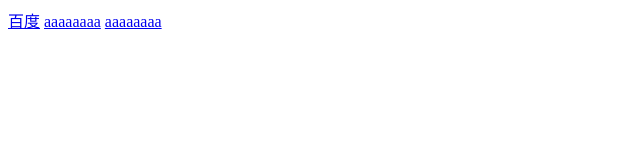
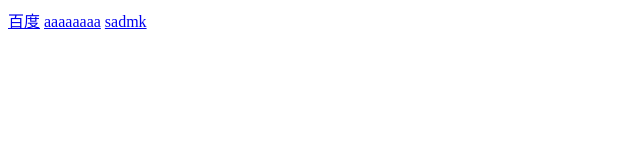
Before and after one commit to xiongnengshidashuaige/xiongneng.github.com, a plain HTML site: page index.html in a window 1280 px wide. Shown: the full height of the page, 0-640 px from the left. Drawn offline with Linux system fonts and the light colour scheme.

Commit message:
Update index.html

```diff
--- a/index.html
+++ b/index.html
@@ -7,6 +7,6 @@
 	<body>
 		<a href="http://www.baidu.com">百度</a>
 		<a href="df.html">aaaaaaaa</a>
-		<a href="dfg.html">aaaaaaaa</a>
+		<a href="dfg.html">sadmk</a>
 	</body>
 </html>
```
